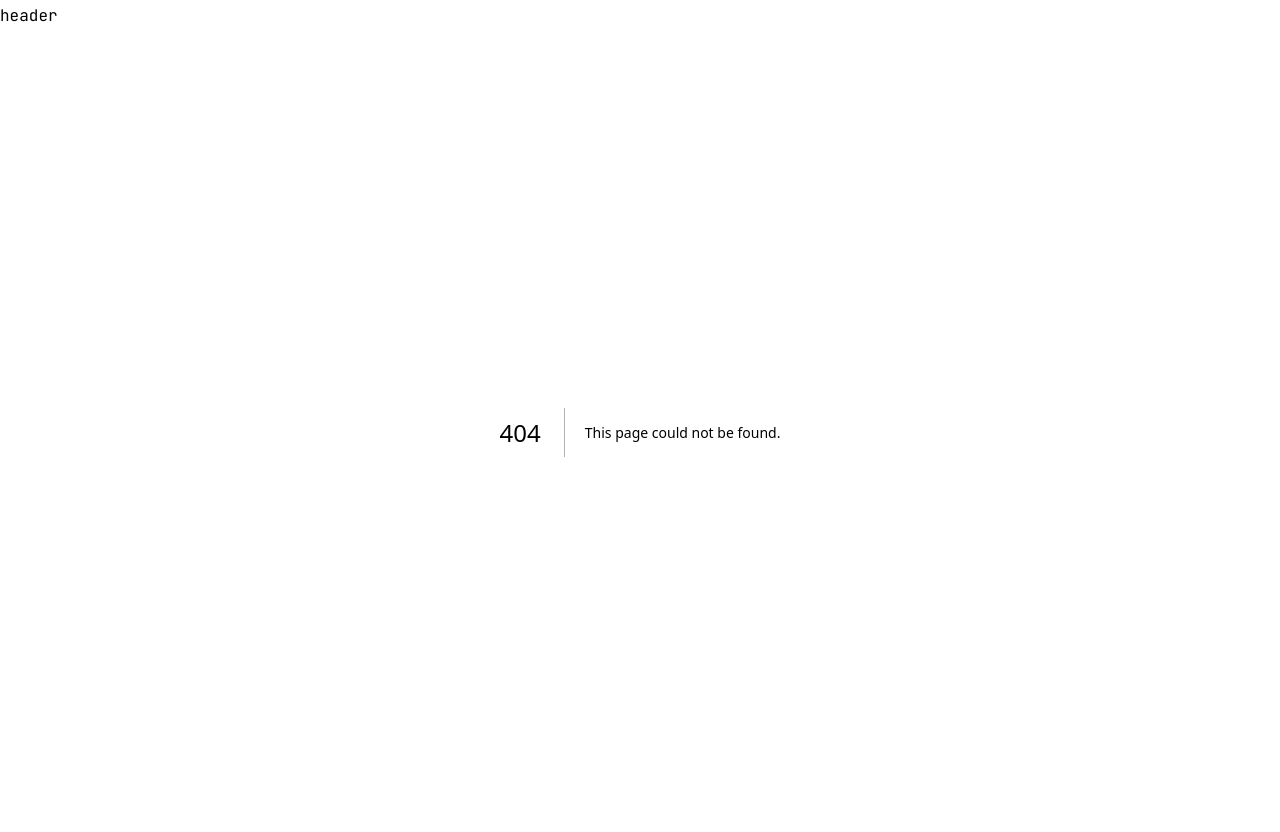
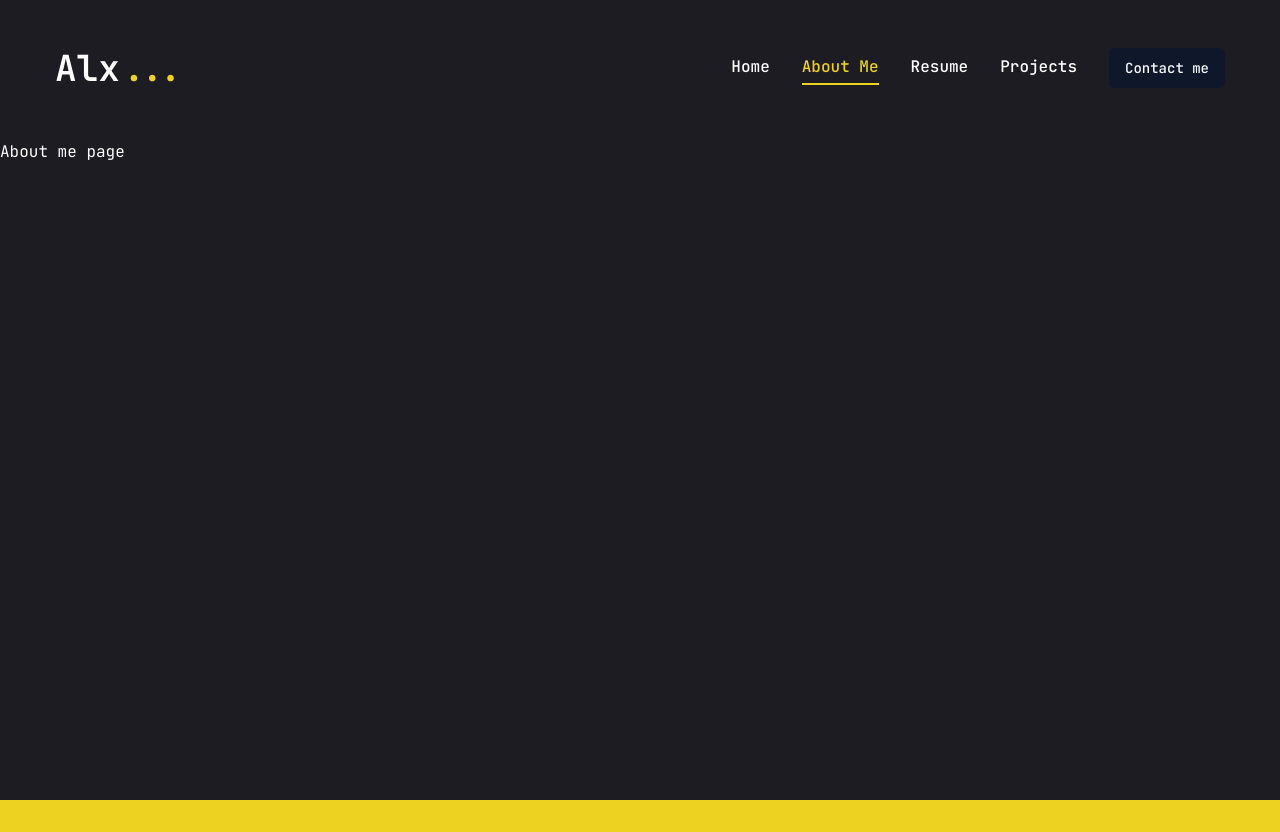
Before and after one commit to AlexMorvi/portafolio, a Next.js app: page /about in a window 1280 px wide. Before the commit this address had no page. After the commit the page ends 800 px from the top, so only its background shows below. Built offline with nearby package versions, Linux system fonts and the light colour scheme.

Commit message:
Nav var & animation
Finish the navigation bar with your pages and animations for the navigation bar when the page changes.

```diff
--- /dev/null
+++ b/app/about/page.jsx
@@ -0,0 +1,9 @@
+import React from 'react'
+
+const About = () => {
+  return (
+    <div>About me page</div>
+  )
+}
+
+export default About;
--- /dev/null
+++ b/app/contact/page.jsx
@@ -0,0 +1,7 @@
+const Contact = () => {
+  return (
+    <div>Contact page</div>
+  )
+}
+
+export default Contact;
--- a/app/layout.jsx
+++ b/app/layout.jsx
@@ -2,6 +2,8 @@ import { JetBrains_Mono } from "next/font/google";
 import "./globals.css";
 //components
 import Header from "@/components/Header";
+import PageTransition from "@/components/PageTransition";
+import StairTransition from "@/components/StairTransition";
 
 const jetbrainsMono = JetBrains_Mono({ subsets: ["latin"], weights: ["100", "200","100", "300", "400", "500", "600", "700", "800", "900"],
   variable: '--font-jetbrainsMono' });
@@ -16,7 +18,9 @@ export default function RootLayout({ children }) {
     <html lang="en">
       <body className={jetbrainsMono.variable}>
         <Header />
-        {children}
+        <StairTransition></StairTransition>
+        <PageTransition>{children}</PageTransition>
+
       </body>
     </html>
   );
--- /dev/null
+++ b/app/projects/page.jsx
@@ -0,0 +1,7 @@
+const projects = () => {
+  return (
+    <div>projects page </div>
+  )
+}
+
+export default projects;
--- /dev/null
+++ b/app/resume/page.jsx
@@ -0,0 +1,9 @@
+import React from 'react'
+
+const Resume = () => {
+  return (
+    <div> Resume page</div>
+  )
+}
+
+export default Resume;
--- a/components/Header.jsx
+++ b/components/Header.jsx
@@ -1,6 +1,37 @@
+import Link from "next/link";
+import { Button } from "./ui/button";
+
+//components
+import Nav from "./Nav";
 
 const Header = () => {
-  return <header>header</header>;
+  return (
+    <header className = "py-8 xl:py-12 text-white">
+      <div className="container mx-auto flex justify-between items-center">
+        {/*logo*/}
+
+        <Link href="/">
+        <h1 className="text-4xl font-semibold">Alx
+          <span className="text-accent">...</span></h1>
+        </Link>
+        {/*desk nav & hire me button*/}
+        <div className="hidden xl:flex items-center gap-8  ">
+          <Nav />
+          <Link href="/contact">
+            <Button>Contact me</Button>
+          </Link>
+        </div>
+
+        {/*mobile nav*/}
+
+        <div className="xl:hidden">
+          mobilenab
+        </div>
+
+
+      </div>
+    </header>
+  );
 };
 
 export default Header;
--- /dev/null
+++ b/components/Nav.jsx
@@ -0,0 +1,44 @@
+"use client";
+import Link from "next/link";
+import { usePathname } from "next/navigation";
+
+const links = [
+    {
+        name: "home",
+        href: "/",
+    },
+    {
+        name: "about me",
+        href: "/about",
+    },
+    {
+        name: "resume",
+        href: "/resume",
+    },
+    {
+        name: "projects",
+        href: "/projects",
+    },
+];
+
+const Nav = () => {
+    const pathname = usePathname();
+    return (
+        <nav className="flex gap-8">
+            {links.map((link, index)=>{
+                return (
+                    <Link
+                    href={link.href}
+                    key= {index}
+                    className={`${
+                        link.href === pathname && "text-accent border-b-2 border-accent"
+                    } capitalize font-medium hover:text-accent transition-all`}
+                    >
+                        {link.name}
+                    </Link>
+        );
+    })}
+    </nav>)
+}
+
+export default Nav
--- /dev/null
+++ b/components/PageTransition.jsx
@@ -0,0 +1,24 @@
+"use client";
+import { AnimatePresence, motion } from 'framer-motion'
+import { usePathname } from 'next/navigation';
+
+
+const PageTransition = ({children}) => {
+    const pathname = usePathname();
+  return <AnimatePresence>
+    <div key={pathname}>
+        <motion.div
+        initial= {{opacity:1}}
+        animate={{
+            opacity:0,
+            transition: {delay:1, duration: 0.5, ease:"easeInOut"}
+            }}
+            className="h-screen w-screen fixed bg-primary top-0 pointer-events-none"
+        />
+
+        {children}
+    </div>
+    </AnimatePresence>
+}
+
+export default PageTransition
--- /dev/null
+++ b/components/StairTransition.jsx
@@ -0,0 +1,30 @@
+"use client";
+
+import { AnimatePresence, motion } from "framer-motion"
+import { usePathname } from "next/navigation"
+//components
+import Stairs from "./Stairs";
+
+const StairTransition = () => {
+    const pathname = usePathname();
+    return (
+        <>
+            <AnimatePresence mode="wait">
+                <div key={pathname}>
+                    <div className="h-screen w-screen fixed top-0 left-0 right-0 pointer-events-none z-40 flex">
+                        <Stairs /></div>
+                <motion.div className="h-screen w-screen fixed bg-primary top pointer-events-none"
+                initial={{opacity: 1}}
+                animate={{
+                    opacity: 0,
+                    transition:{delay: 0.1, duration: 0.4, ease:"easeInOut"}
+                }}
+                />
+                </div>
+            </AnimatePresence>
+        </>
+
+  )
+}
+
+export default StairTransition
--- /dev/null
+++ b/components/Stairs.jsx
@@ -0,0 +1,44 @@
+import { motion } from "framer-motion"
+
+
+//variants
+const stairAnimation = {
+  initial: {
+    top: "0%",
+  },
+  animate: {
+    top: "100%",
+  },
+  exit: {
+    top: ["110%", "0%"],
+  }
+}
+
+const reverseIndex = (index) => {
+  const totalSteps = 5;
+  return totalSteps - index - 1;
+}
+
+const Stairs = () => {
+  return <>
+    {[...Array(5)].map((_, index) => {
+      return (
+      <motion.div
+        key={index}
+        variants={stairAnimation}
+        initial="initial"
+        animate="animate"
+        exit="exit"
+        transition={{
+          duration: 0.4,
+          ease: "easeInOut",
+          delay: reverseIndex(index) * 0.1,
+        }}
+        className="w-full h-full bg-accent relative"
+      />
+      );
+    })}
+  </>
+}
+
+export default Stairs
--- a/package.json
+++ b/package.json
@@ -17,6 +17,7 @@
     "@radix-ui/react-tooltip": "^1.1.2",
     "class-variance-authority": "^0.7.0",
     "clsx": "^2.1.1",
+    "framer-motion": "^11.3.30",
     "lucide-react": "^0.436.0",
     "next": "14.2.6",
     "react": "^18",
--- a/tailwind.config.js
+++ b/tailwind.config.js
@@ -26,7 +26,7 @@ module.exports = {
       colors: {
         primary: '#1c1c22',
         accent: {
-          DEFAULT: '#00FF99',
+          DEFAULT: '#edd221', //#00FF99
           hover: '#00e187'
         }
       },
```
Also changed, not shown: 1 other file (tests, documents, lock files or other folders).
